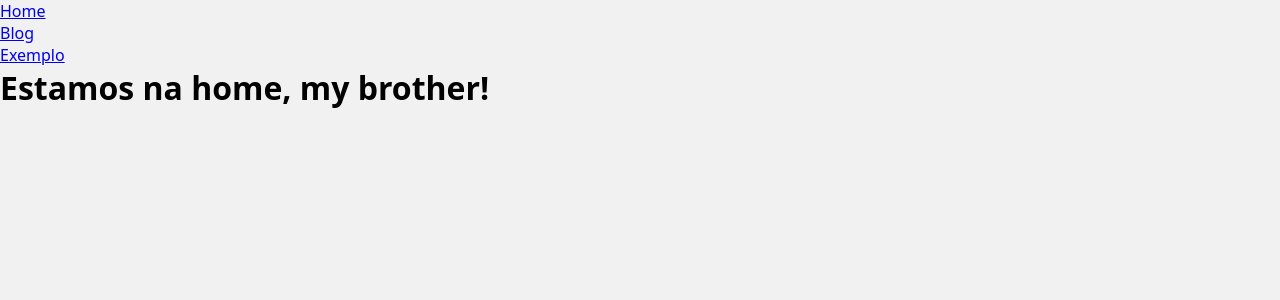
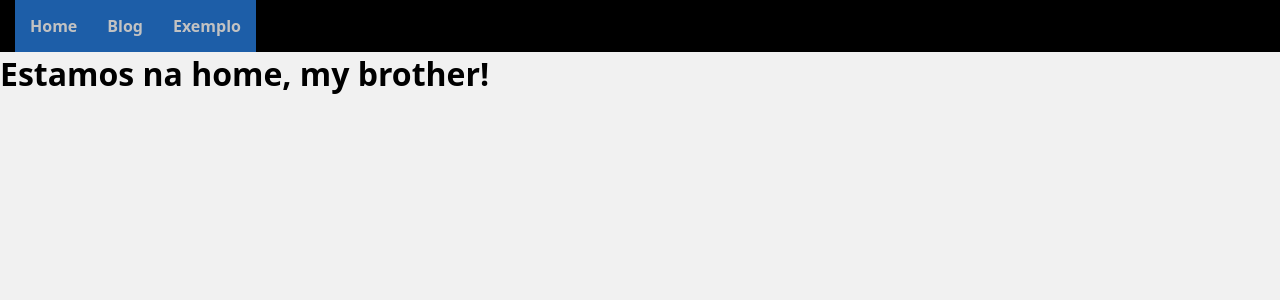
Before and after one commit to natancelidonio/curso_python_3_luiz_otavio_miranda, a Django app: page / in a window 1280 px wide. Shown: the top 300 px of the page. Run offline with Django 5.2, Linux system fonts and the light colour scheme.

Commit message:
Estilizando o CSS da nav de menu

```diff
--- a/aula419_django_basico/base/global/partials/menu.html
+++ b/aula419_django_basico/base/global/partials/menu.html
@@ -1,5 +1,5 @@
-<nav>
-    <ul>
+<nav class="menu">
+    <ul class="menu__links">
         <li>
             <a href="{% url "home" %}">Home</a>
         </li>
--- a/aula419_django_basico/base/static/global/css/style.css
+++ b/aula419_django_basico/base/static/global/css/style.css
@@ -5,6 +5,16 @@
   margin: 0;
   padding: 0;
   box-sizing: border-box;
+}
+
+a {
+  color: rgb(0, 119, 255);
+  text-decoration: none;
+}
+
+a:hover {
+  color: rgb(0, 119, 255);
+  text-decoration: underline;
 }
 
 html {
@@ -30,6 +40,25 @@ body {
   box-shadow: 5px 2px 5px rgba(0, 0, 0, 10%);
 }
 
+.menu {
+  background: black;
+  padding: 0 1.5rem;
+}
+
+.menu__links {
+  list-style: none;
+  display: flex;
+}
+
+.menu__links a {
+  display: block;
+  color: #c2c2c2;
+  padding: 1.5rem;
+  background-color: rgb(29, 94, 168);
+  font-weight: bold;
+}
+
+
 @media (min-width: 600px) {
   .content:not(:has(.single-post)) {
     grid-template-columns: repeat(auto-fill, minmax(32rem, 1fr));
```
